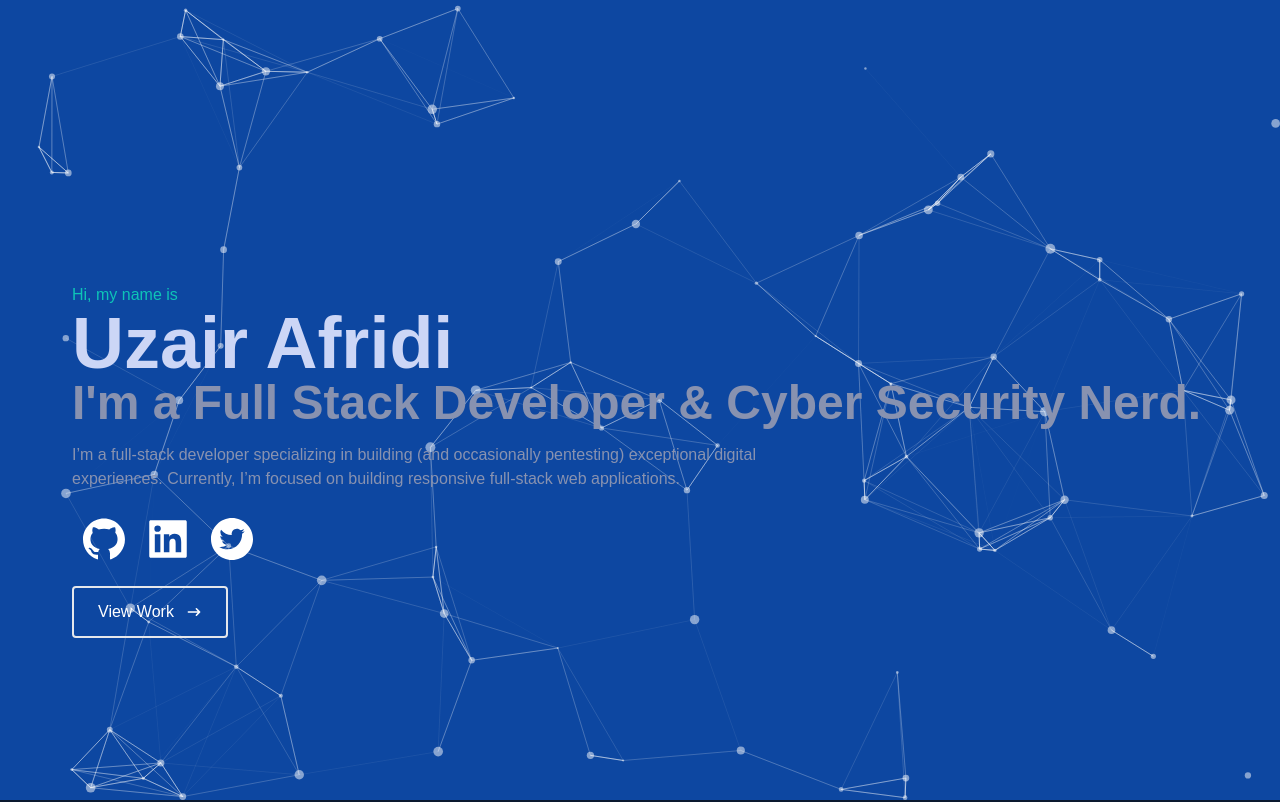
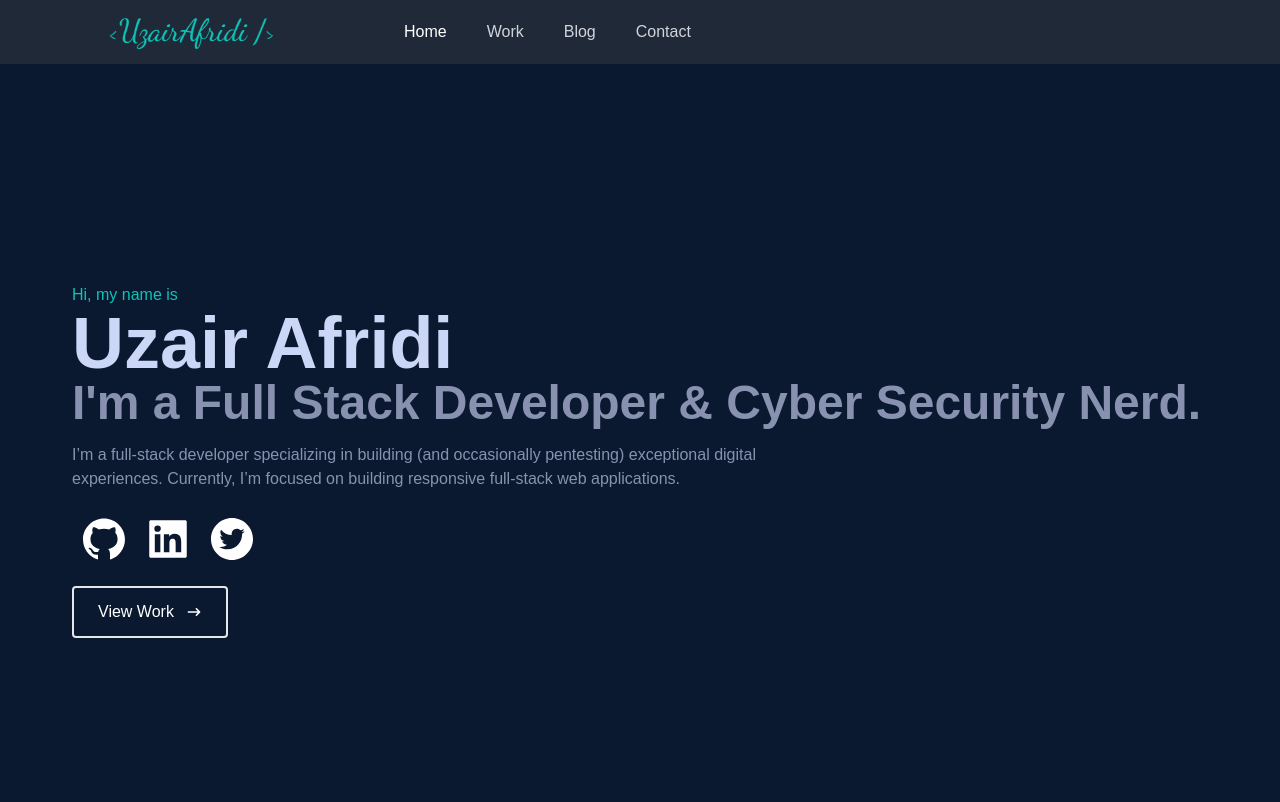
Before and after one commit to uzairafridi00/react-learning, a React (Create React App) app in the folder uzairafridi/: page / in a window 1280 px wide. Shown: the top 802 px of the page. Built offline with nearby package versions, Linux system fonts and the light colour scheme.

Commit message:
Particle color changed

```diff
--- a/uzairafridi/src/App.js
+++ b/uzairafridi/src/App.js
@@ -31,8 +31,8 @@ function App() {
   return (
     <>
       <div className="App">
-        <Particle />
         <Router>
+          {/* <Particle /> */}
           <Navbar />
           <Routes>
             <Route path="/" element={<Home />}></Route>
--- a/uzairafridi/src/components/Particle.jsx
+++ b/uzairafridi/src/components/Particle.jsx
@@ -25,7 +25,7 @@ function Particle() {
         options={{
           background: {
             color: {
-              value: "#0d47a1",
+              value: "#0a192f",
             },
           },
           fpsLimit: 120,
@@ -72,7 +72,7 @@ function Particle() {
                 default: "bounce",
               },
               random: false,
-              speed: 6,
+              speed: 3,
               straight: false,
             },
             number: {
```
